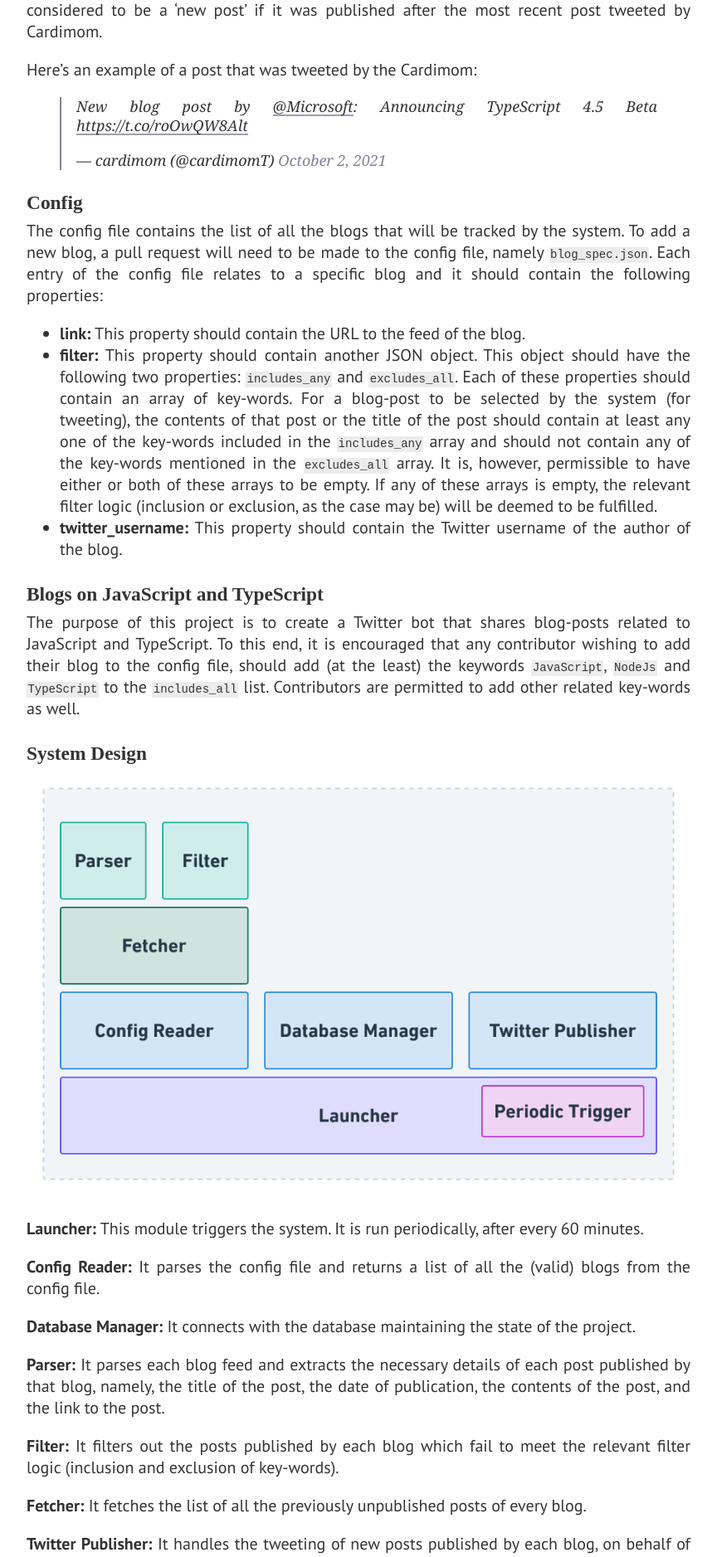
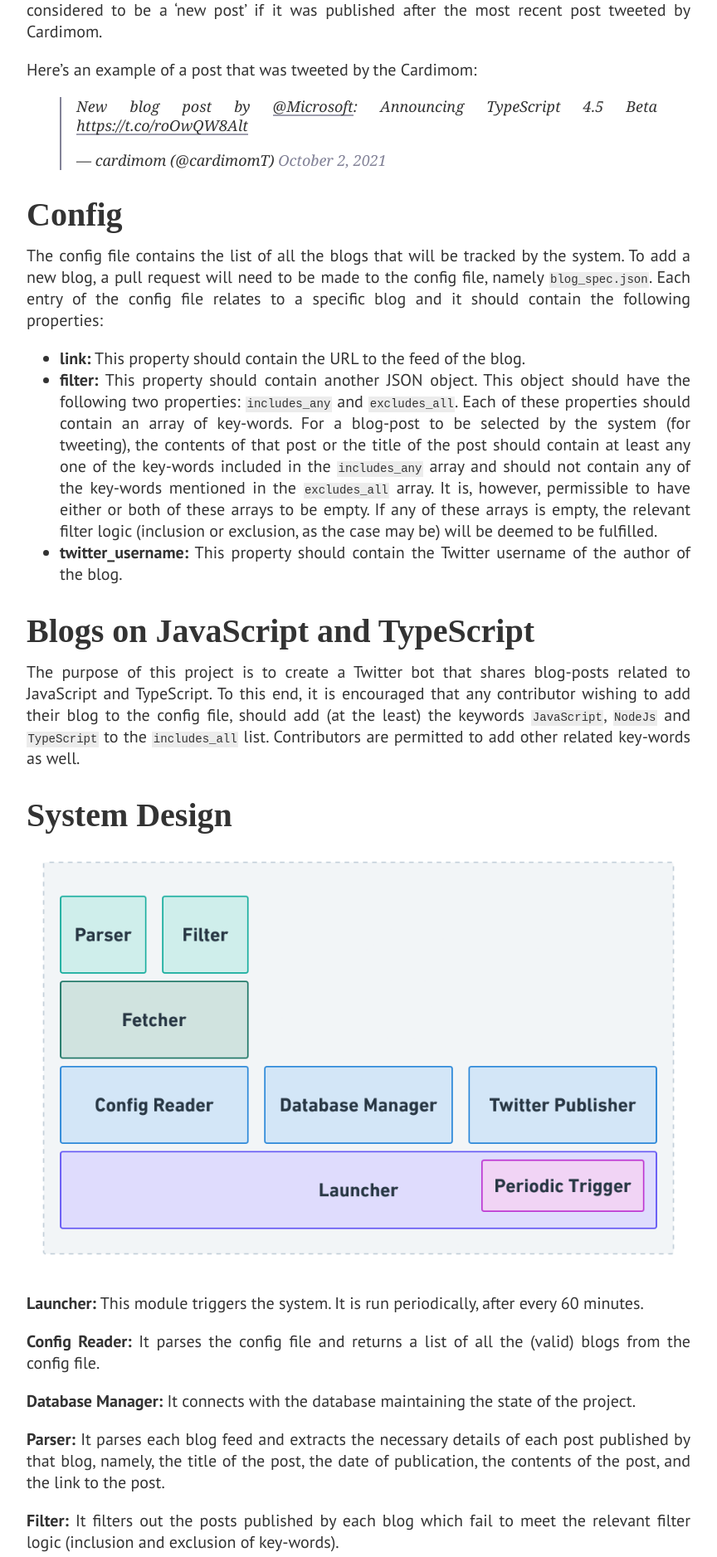
Before and after one commit to oitee/oitee.github.io, a Jekyll site: the page built from _posts/2021-10-10-cardimom-twitter-bot.md, in a window 1280 px wide. Shown: the part 831-2708 px from the top of the page at 83% size, without its empty margins (208-1072 px from the left). Built offline with Jekyll 4.4.1, drawn with Linux system fonts in a browser that asks for light colours; some web fonts are replaced; comment, search, counter and statistics services are not loaded.

````diff
--- a/_posts/2021-10-10-cardimom-twitter-bot.md
+++ b/_posts/2021-10-10-cardimom-twitter-bot.md
@@ -17,7 +17,7 @@ Here's an example of a post that was tweeted by the Cardimom:
 
 <blockquote class="twitter-tweet"><p lang="en" dir="ltr">New blog post by <a href="https://twitter.com/Microsoft?ref_src=twsrc%5Etfw">@Microsoft</a>: Announcing TypeScript 4.5 Beta <a href="https://t.co/roOwQW8Alt">https://t.co/roOwQW8Alt</a></p>&mdash; cardimom (@cardimomT) <a href="https://twitter.com/cardimomT/status/1444095045125165056?ref_src=twsrc%5Etfw">October 2, 2021</a></blockquote> <script async src="https://platform.twitter.com/widgets.js" charset="utf-8"></script>
 
-### Config
+## Config
 
 The config file contains the list of all the blogs that will be tracked by the system. To add a new blog, a pull request will need to be made to the config file, namely `blog_spec.json`. Each entry of the config file relates to a specific blog and it should contain the following properties:
 
@@ -25,11 +25,11 @@ The config file contains the list of all the blogs that will be tracked by the s
 - **filter:** This property should contain another JSON object. This object should have the following two properties: `includes_any` and `excludes_all`. Each of these properties should contain an array of key-words. For a blog-post to be selected by the system (for tweeting), the contents of that post or the title of the post should contain at least any one of the key-words included in the `includes_any` array and should not contain any of the key-words mentioned in the `excludes_all` array. It is, however, permissible to have either or both of these arrays to be empty. If any of these arrays is empty, the relevant filter logic (inclusion or exclusion, as the case may be) will be deemed to be fulfilled.
 - **twitter_username:** This property should contain the Twitter username of the author of the blog.
 
-### Blogs on JavaScript and TypeScript
+## Blogs on JavaScript and TypeScript
 
 The purpose of this project is to create a Twitter bot that shares blog-posts related to JavaScript and TypeScript. To this end, it is encouraged that any contributor wishing to add their blog to the config file, should add (at the least) the keywords `JavaScript`, `NodeJs` and `TypeScript` to the `includes_all` list. Contributors are permitted to add other related key-words as well.
 
-### System Design
+## System Design
 <img src="/assets/images/cardimom_system_design.png" alt="System Design" width="100%"/>
 
 **Launcher:** This module triggers the system. It is run periodically, after every 60 minutes.
@@ -51,7 +51,7 @@ The following sequence diagram provides a more detailed description of how the c
 <img src="/assets/images/cardimom_control_flow.png" alt="Control Flow" width="100%"/>
 
 
-### Database Schema
+## Database Schema
 
 The system remains connected to a database, which maintains the list of all the posts that were earlier fetched and tweeted by the system. This ensures that during each run, the system can rely on the contents of the database to determine if a particular post should be fetched, in accordance with design goals of the system (see below).
 
@@ -75,7 +75,7 @@ Indexes:
     "posts_pkey" PRIMARY KEY, btree (link)
 ```
 
-### Content Aggregation Logic
+## Content Aggregation Logic
 
 The system expects blog feeds to be in either of the two standardised formats of web feed: RSS and atom. If a blog feed does not conform to the requisite specifications of either of these two formats, the system will reject that feed. Thus, it is important that blog-feeds adhere to the specification requirements of [RSS](https://www.rssboard.org/rss-specification) and [atom](https://datatracker.ietf.org/doc/html/rfc4287).
 
@@ -95,7 +95,7 @@ For the purpose of this project, the following meta-data needs to be fetched fro
 
 Note that, the `getElementByTagName` returns an array of all elements with a given tag name. In an RSS or atom feed, each post object will contain only one element for the tags relating to its title, date of publication, link, content. So we need to only extract the first element of each tag.
 
-### Design Goals
+## Design Goals
 
 The project is designed to ensure that no post gets tweeted more than once. In other words, the design goal of the project is that **each post should be published at most once.** To ensure this, an idempotency check is conducted, *before* tweeting a new post. To this end, the following steps are undertaken:
 
@@ -107,19 +107,19 @@ Note that, for the very first system run, the database would be empty and potent
 
 The system runs periodically, every 60 minutes. During each run, the system filters out the list of each new and unique post and proceeds to tweet them. The fairly large interval between consecutive system runs was chosen keeping in mind Twitter's rate limits.
 
-### Deployment and Testing
+## Deployment and Testing
 
 The project is deployed on Heroku. Heroku provides a developer-friendly platform for deploying and managing applications on the cloud. Once deployed, Heroku packages the source code of the application along with its dependencies into virtual containers (called 'dynos'), which are responsible for executing the code of the application in the relevant run-time environment.
 
-#### Need for deployment to Heroku
+### Need for deployment to Heroku
 
 By virtue of the nature of the project, the system needs to be executed in real-time (subject to periodic intervals). Unlike the earlier project implementing a [simplified version of Lisp](/2021/08/24/crisp-a-simple-lisp-interpreter.html), the present project requires the system to consistently check for new blog posts from time to time. Given this requirement, it would be difficult to reliably deploy the project locally (i.e., on a local machine), as the execution of the project would be crucially dependent on the state of the local machine for an indefinite period of time. In fact, to reliably deploy the project locally, one will need substantial allocation of resources (to prevent any future break in connectivity, failure of the local machine etc.). This is difficult to achieve on a small-scale. Thus, to avoid such road-blocks, this project is deployed on a cloud-based platform (namely, Heroku) which will offer a virtual container to consistently execute the project and maintain its database.
 
-#### Secrets Management
+### Secrets Management
 
 To connect to Twitter and the database, we need to have certain shared secrets (e.g. password). But this cannot be part of the code, as it would be openly accessible (for example, on GitHub). Therefore the standard practice of exposing secrets through environment variables has been used in this project. To run the system locally, we can use [shell environment variables](https://www.redhat.com/sysadmin/linux-environment-variables). On Heroku, environment variables were exposed using the web UI, ensuring that the code on GitHub does not reveal secrets.
 
-#### System Testing
+### System Testing
 
 The project implements system-wide tests (as opposed to unit tests for each module). This means that the test module will work with a sample config file and run the entire system to check if the system is producing the expected results (as opposed to testing each module separately). This was mostly done in the interest of time.
 
@@ -131,7 +131,7 @@ System testing was done using GitHub Actions, which allows automated integration
 
 
 
-### Limitations
+## Limitations
 
 Here are some of the major limitations, arising out of the design of the project:
 
````
